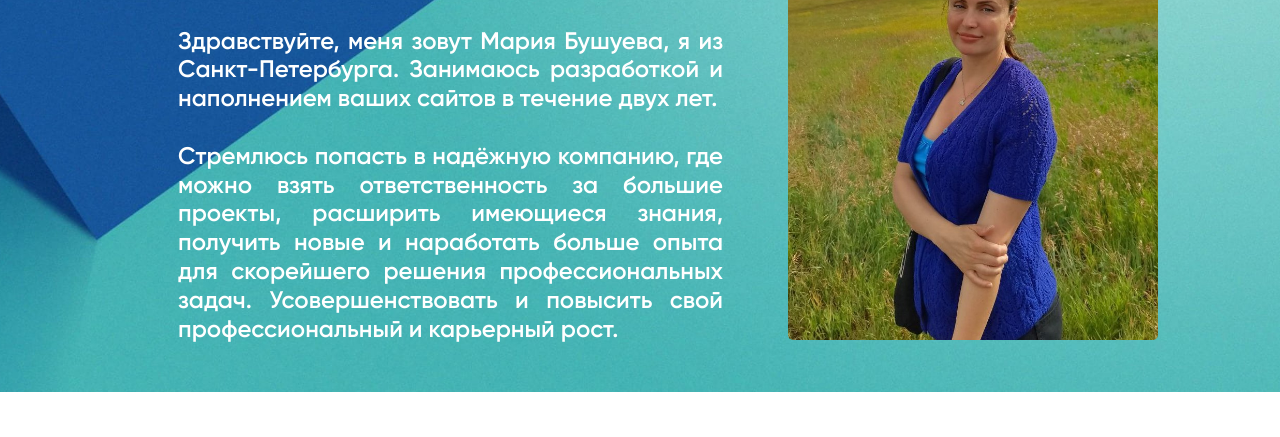
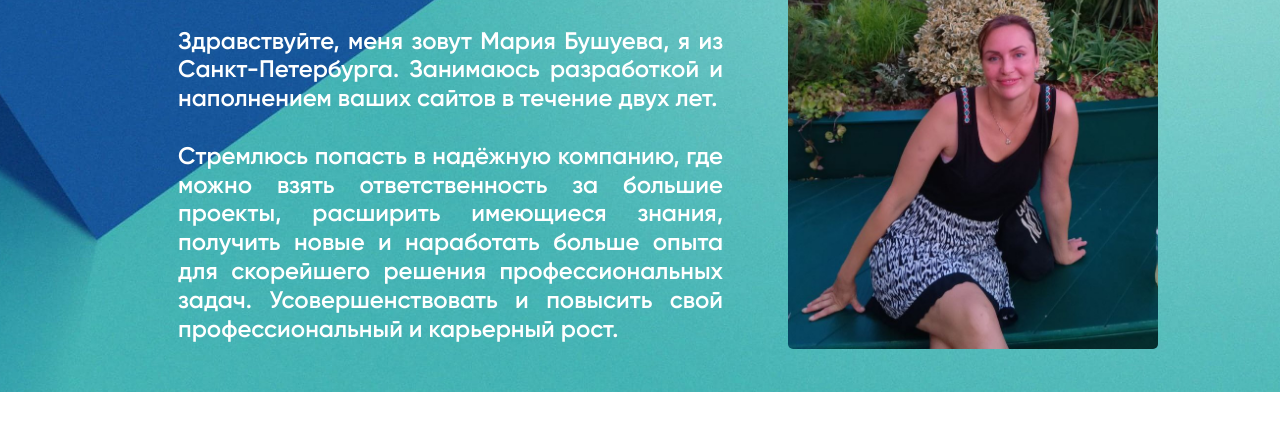
Before and after one commit to hotsmm/developer-cv, a plain HTML site: page index.html in a window 1280 px wide. Shown: the part 204-641 px from the top of the page. Drawn offline with Linux system fonts and the light colour scheme.

Commit message:
Update index.html

```diff
--- a/index.html
+++ b/index.html
@@ -74,7 +74,7 @@
 						Стремлюсь попасть в надёжную компанию, где можно взять ответственность за большие проекты, расширить имеющиеся знания, получить новые и наработать больше опыта для скорейшего решения профессиональных задач. Усовершенствовать и повысить свой профессиональный и карьерный рост.</h2>
                 	</div>
                 	<div class="img-container col-lg-5 mb-4 mb-lg-0">
-						<img src="img/me3.jpg" class="img_me">
+						<img src="img/mash.jpg" class="img_me">
 					</div>
 				</div>
 			</div>
```
